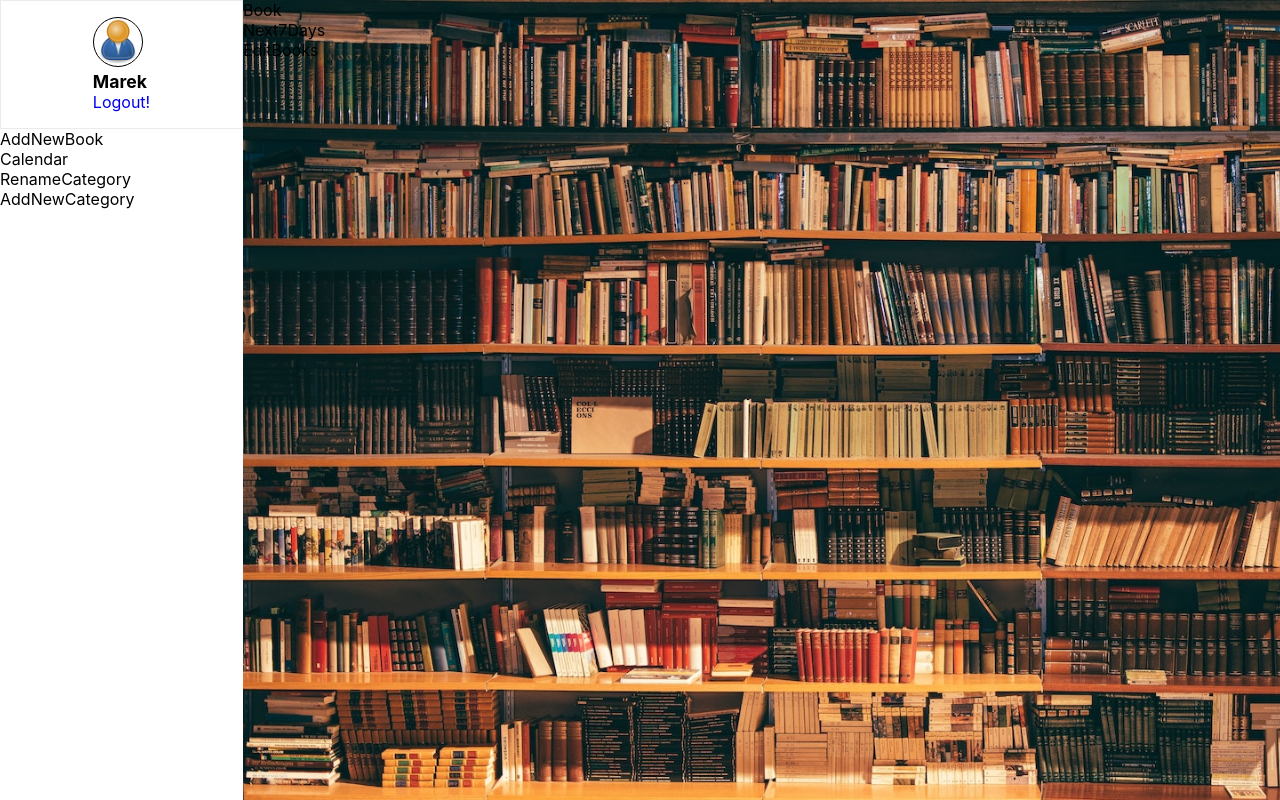
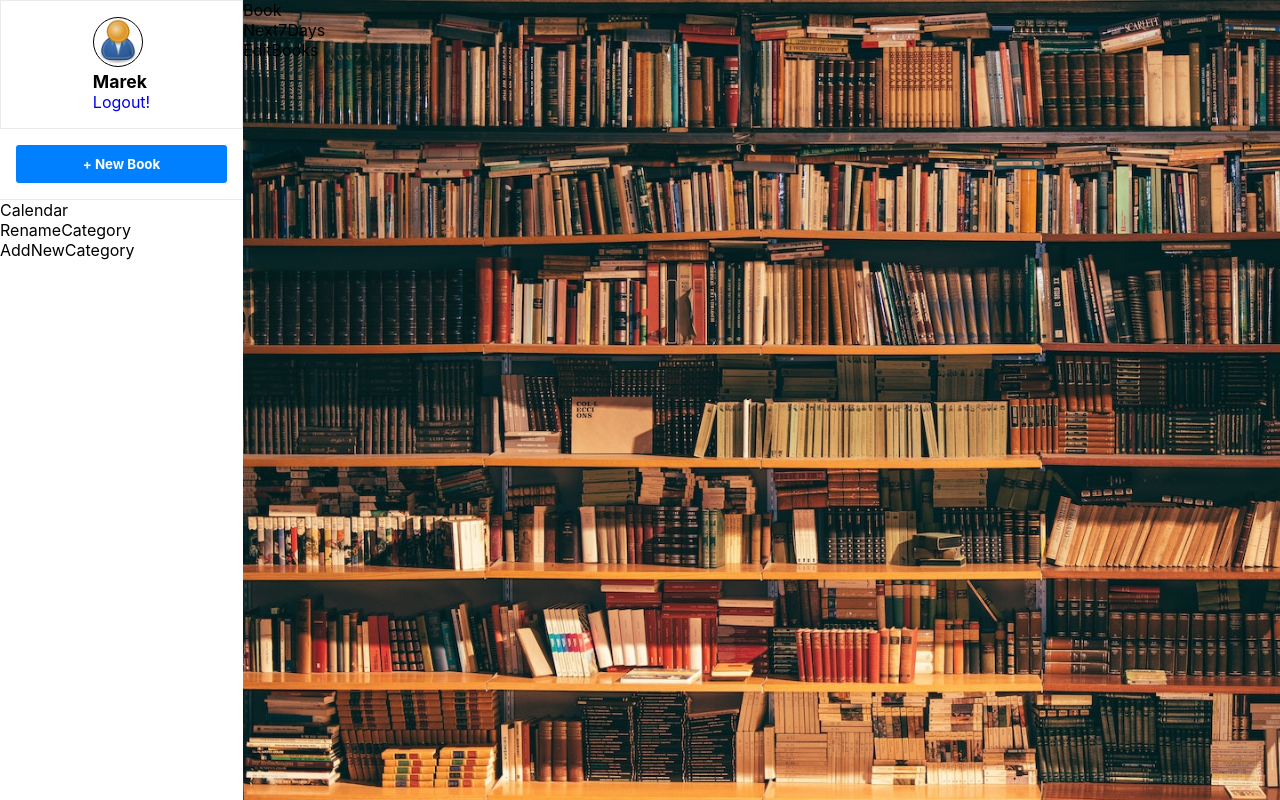
Before and after one commit to MGniad/LibraryApp, a React (Create React App) app: page / in a window 1280 px wide. Built offline with nearby package versions, Linux system fonts and the light colour scheme.

Commit message:
add modal component

```diff
--- a/src/App.css
+++ b/src/App.css
@@ -57,3 +57,47 @@
   display: flex;
   justify-content: flex-end;
 }
+
+.Modal{
+  position: fixed;
+  top: 0;
+  left: 0;
+  width: 100vw;
+  height: 100vh;
+  background: rgba(0, 0, 0, 0.8);
+}
+
+.Modal .container{
+  position: absolute;
+  top:25%;
+  left: 50%;
+  transform: translate(-50%, -25%);
+  background: white;
+}
+
+.AddNewBook{
+  border-bottom: 1px solid #ebebeb;
+}
+
+.AddNewBook .btn{
+padding: 1rem;
+width: 100%;
+height: 70px;
+
+}
+
+.AddNewBook .btn button{
+  width: 100%;
+  height: 100%;
+  border: none;
+  border-radius: 3px;
+  background-color: #0080ff;
+  color: white;
+  font-weight: bold;
+  cursor: pointer;
+}
+
+.AddNewBook .btn button:hover{
+  filter: brightness(1.1);
+  transition: all 300ms ease;
+}
--- a/src/components/AddNewBook.js
+++ b/src/components/AddNewBook.js
@@ -1,10 +1,25 @@
-import React from 'react'
+import React,{useState} from 'react'
+import Modal from './Modal'
 
 function AddNewBook(){
-
+    const [showModal, setShowModal] = useState(false)
     return (
         <div className='AddNewBook'>
-            AddNewBook
+            <div className="btn">
+            <button onClick={ () => setShowModal(true)}>
+                + New Book
+            </button>
+            </div>
+            <Modal showModal={showModal} setShowModal={setShowModal}>
+                <div>
+                    hello world
+                </div>
+                <button
+                onClick={ () => setShowModal(false)}>
+                    hide
+                </button>
+
+            </Modal>
         </div>
     )
 }
--- /dev/null
+++ b/src/components/Modal.js
@@ -0,0 +1,22 @@
+import React, { Children, useRef } from "react";
+
+function Modal({children, showModal, setShowModal}){
+
+    const modalRef = useRef()
+
+    const closeModal = (e) => {
+        if(e.target === modalRef.current){
+            setShowModal(false)
+        }
+    }
+    return(
+        showModal &&
+        <div className="Modal">
+            <div className="container">
+                {children}
+            </div>
+        </div>
+    )
+}
+
+export default Modal
```
